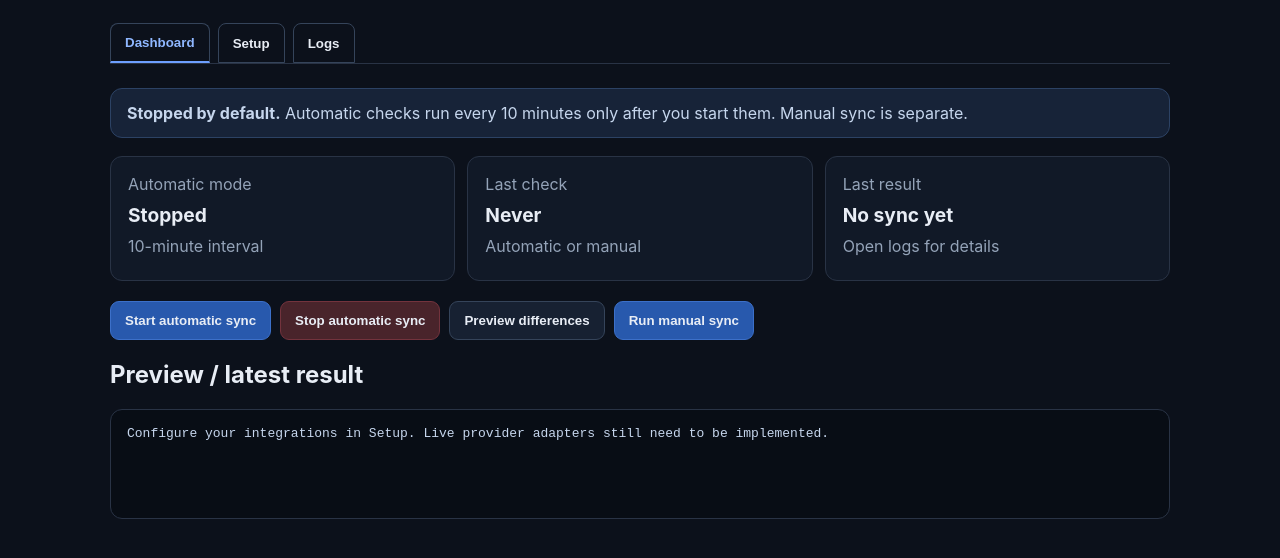
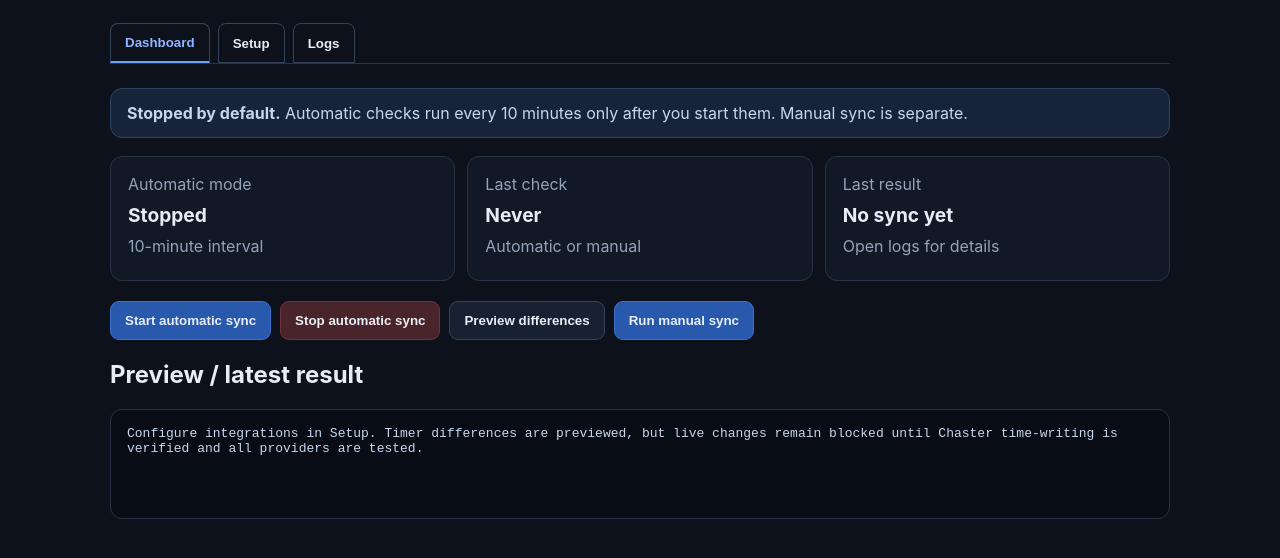
Before and after one commit to jonny5509/bot, a website: page public/index.html in a window 1280 px wide. Shown: the part 144-702 px from the top of the page. Drawn offline with Linux system fonts and the light colour scheme; no server answers.

Commit message:
Clarify dashboard preview-only status

```diff
--- a/public/index.html
+++ b/public/index.html
@@ -16,7 +16,7 @@
 <article><span class="muted">Last result</span><strong id="lastResult">No sync yet</strong><span class="muted">Open logs for details</span></article>
 </div>
 <div class="actions"><button id="start" class="primary">Start automatic sync</button><button id="stop" class="danger">Stop automatic sync</button><button id="preview">Preview differences</button><button id="sync" class="primary">Run manual sync</button></div>
-<h2>Preview / latest result</h2><pre id="result" class="output">Configure your integrations in Setup. Live provider adapters still need to be implemented.</pre>
+<h2>Preview / latest result</h2><pre id="result" class="output">Configure integrations in Setup. Timer differences are previewed, but live changes remain blocked until Chaster time-writing is verified and all providers are tested.</pre>
 </section>
 <section id="setup" class="page hidden">
 <h2>Setup</h2><p class="muted">Secrets are encrypted with Windows DPAPI for your Windows user. Saved secrets are never sent back to this page; blank secret fields keep the existing secret.</p>
```
